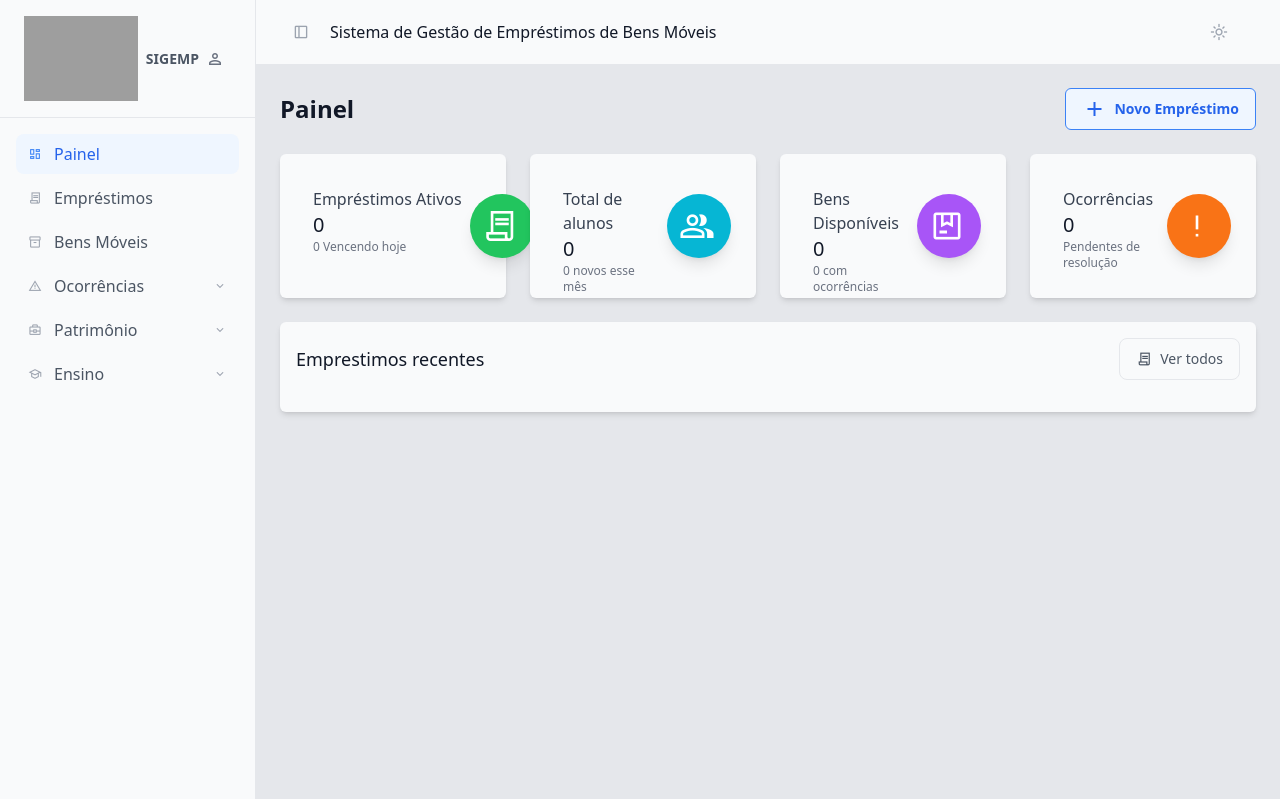
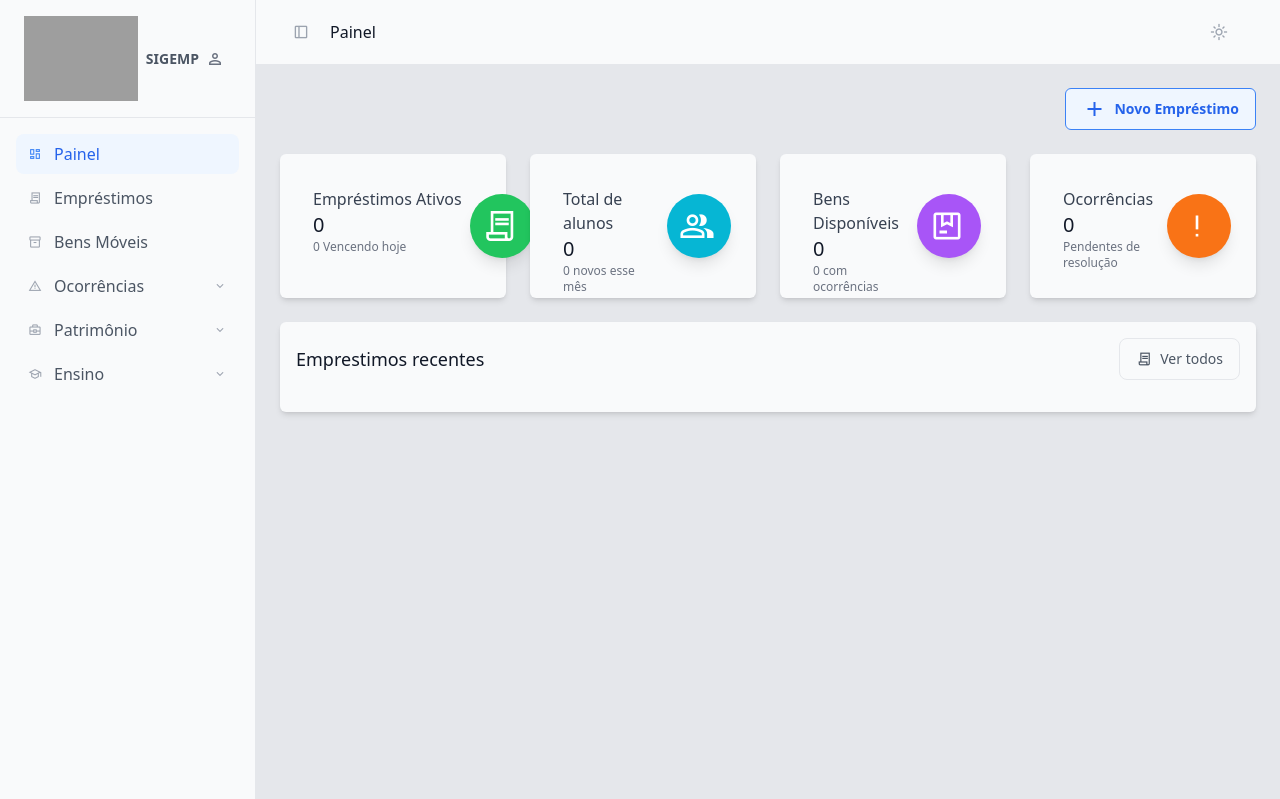
Before and after one commit to kavvata/sigemp, a Django app: page / in a window 1280 px wide. Shown: the top 799 px of the page. Run offline with Django 5.2, Linux system fonts and the light colour scheme; the visitor is signed in with stand-in values (Sample User, id 1); data that the repository does not hold is empty; parts of the project's set-up code (start-up, migrations or seed data) failed here and were passed over; some libraries are stand-ins or nearby versions; grey boxes are pictures that could not be loaded.

Commit message:
feat(theme): adicionado bloco para filtros em template base

```diff
--- a/theme/templates/base.html
+++ b/theme/templates/base.html
@@ -34,7 +34,9 @@
                                 class="group rounded-md px-3 py-2 flex items-center gap-2 text-sm font-medium transition-all  text-gray-400 dark:text-gray-300 hover:bg-gray-100 dark:hover:bg-gray-700">
                             <i class="material-symbols-outlined text-lg transition-transform duration-300 align-middle">dock_to_right</i>
                         </button>
-                        <p class="font-medium">Sistema de Gestão de Empréstimos de Bens Móveis</p>
+                        <p class="font-medium">
+                            {% block page_title %}{% endblock %}
+                        </p>
                     </div>
                     <div x-data="themeToggle()"
                          x-init="init()"
@@ -63,9 +65,7 @@
                 <main class="p-6">
                     <section class="max-w-7xl mx-auto flex items-center justify-between mb-6">
                         <div class="">
-                            <h1 class="font-bold text-2xl">
-                                {% block page_title %}{% endblock %}
-                            </h1>
+                            {% block filter_form %}{% endblock %}
                         </div>
                         <div class="flex flex-row gap-x-2">
                             {% block actions %}
```
